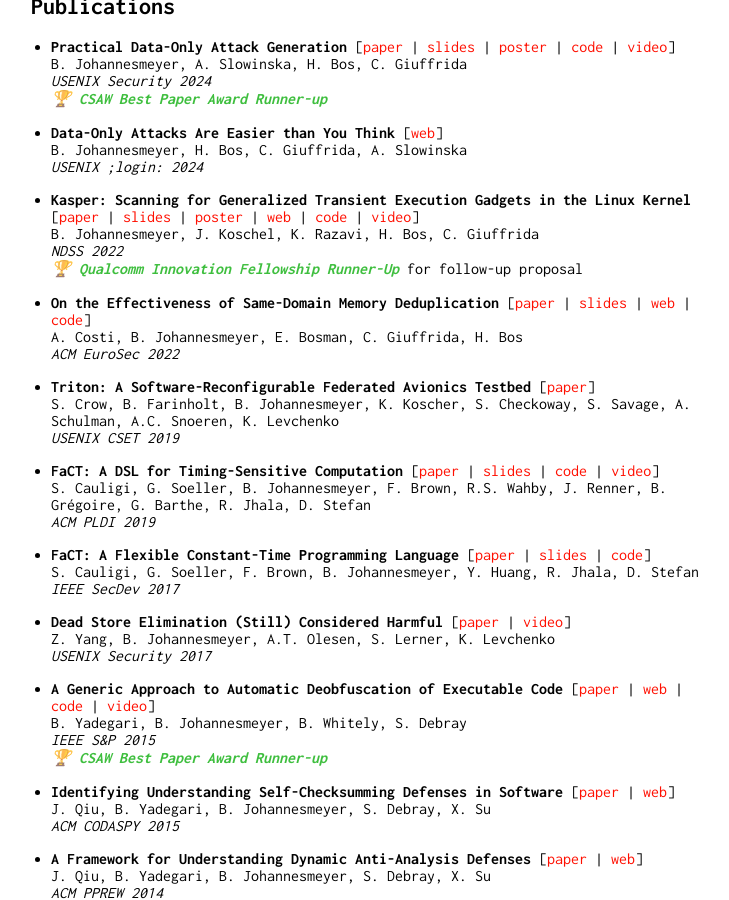
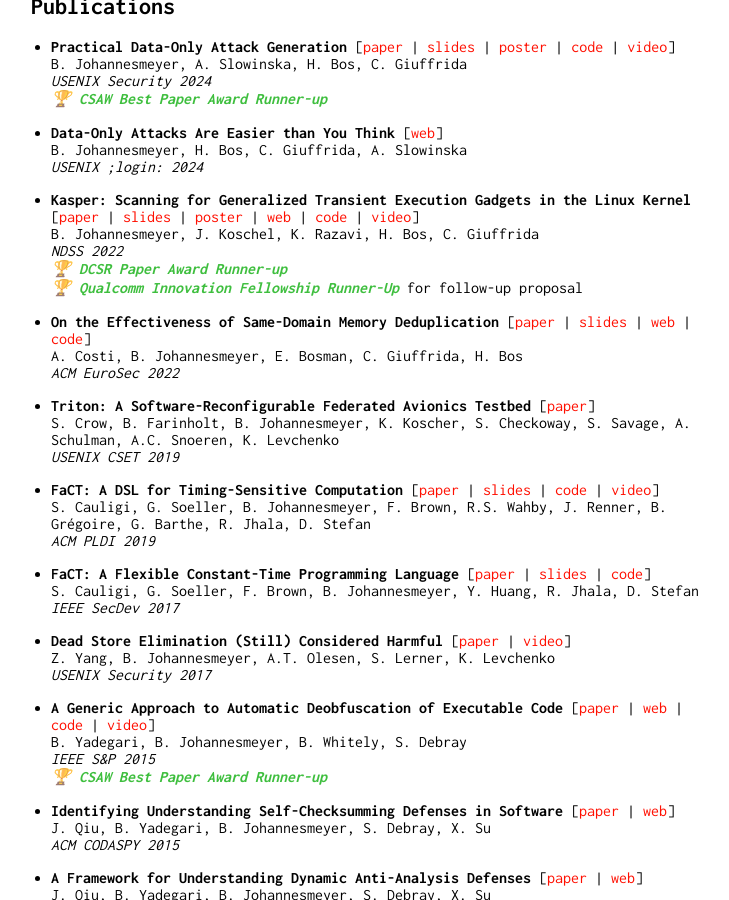
Before and after one commit to bjohannesmeyer/bjohannesmeyer.github.io, a Jekyll site: the page built from index.md, in a window 1280 px wide and 900 px high, scrolled down 392 px. Shown: the whole window, without its empty margins (259-988 px from the left). Built offline with Jekyll 4.4.1, drawn with Linux system fonts in a browser that asks for light colours.

Commit message:
Add DCSR

```diff
--- a/index.md
+++ b/index.md
@@ -30,6 +30,7 @@ B. Johannesmeyer, H. Bos, C. Giuffrida, A. Slowinska\
 * **Kasper: Scanning for Generalized Transient Execution Gadgets in the Linux Kernel** [[paper](assets/kasper_ndss22.pdf) \| [slides](assets/kasper_ndss22_slides.pdf) \| [poster](assets/kasper_ndss22_poster.pdf) \| [web](https://www.vusec.net/projects/kasper/) \| [code](https://github.com/vusec/kasper) \| [video](https://www.youtube.com/watch?v=v89Zt3vxrww)]\
 B. Johannesmeyer, J. Koschel, K. Razavi, H. Bos, C. Giuffrida\
 *NDSS 2022*\
+***🏆 DCSR Paper Award Runner-up***{: style="color: #0FAF0F; opacity: 0.80;" }\
 ***🏆 Qualcomm Innovation Fellowship Runner-Up***{: style="color: #0FAF0F; opacity: 0.80;" } for follow-up proposal
 
 * **On the Effectiveness of Same-Domain Memory Deduplication** [[paper](assets/dedup_eurosec22.pdf) \| [slides](assets/dedup_eurosec22_slides.pdf) \| [web](https://www.vusec.net/projects/dedup-est-machina-returns) \| [code](https://github.com/vusec/dedup-est-returns)]\
```
